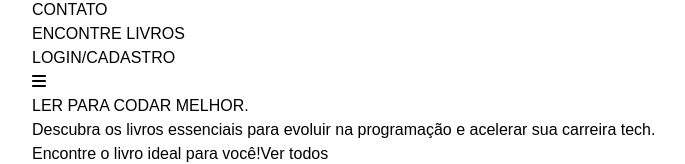
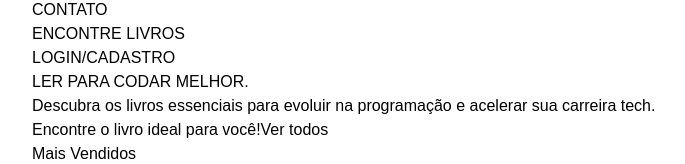
Before and after one commit to mateussfernando/livro-dev-web, a Next.js app: page / in a window 1280 px wide. Shown: the part 433-597 px from the top of the page, without its empty margins (80-765 px from the left). Built offline with nearby package versions, Linux system fonts and the light colour scheme.

Commit message:
melhorias gerais

```diff
--- a/src/app/layout.tsx
+++ b/src/app/layout.tsx
@@ -2,8 +2,8 @@ import { Metadata } from "next";
 import { Geist, Geist_Mono, Montserrat, Press_Start_2P } from "next/font/google";
 import "./reset.css";
 import "./globals.css";
-import { MobileBottomNav } from "@/components/layout/mobileBottomNav";
 import NavBar from "@/components/layout/navBar";
+import { MobileBottomNav } from "@/components/mobile/mobileBottomNav";
 
 const geistSans = Geist({
   variable: "--font-geist-sans",
--- a/src/app/page.tsx
+++ b/src/app/page.tsx
@@ -1,5 +1,5 @@
-import AboutSection from "@/components/aboutSection";
-import ProductCarousel from "@/components/productCarousel";
+import AboutSection from "@/components/mobile/aboutSection";
+import ProductCarousel from "@/components/mobile/productCarousel";
 import Image from "next/image";
 
 export default function Home() {
--- a/src/components/layout/navBar.tsx
+++ b/src/components/layout/navBar.tsx
@@ -1,17 +1,7 @@
-"use client";
 
 import Image from "next/image";
-import { useState } from "react";
-import { FontAwesomeIcon } from "@fortawesome/react-fontawesome";
-import { faBars, faXmark } from "@fortawesome/free-solid-svg-icons";
 
 export default function NavBar() {
-  const [menuOpen, setMenuOpen] = useState(false);
-
-  function toggleMenu() {
-    setMenuOpen((prev) => !prev);
-  }
-
   return (
     <nav className="flex justify-between items-center w-full pl-4 pr-8 py-4">
       {/* Logo */}
@@ -25,12 +15,8 @@ export default function NavBar() {
         />
       </div>
 
-      {/* Menu */}
-      <div
-        className={`${
-          menuOpen ? "top-[9%]" : "top-[-100%]"
-        } nav-links duration-500 md:static absolute bg-white md:min-h-fit min-h-[30vh] left-0 w-full md:w-auto flex items-center px-5`}
-      >
+      {/* Menu (escondido em telas menores) */}
+      <div className="hidden md:flex md:items-center md:gap-[4vw]">
         <ul className="flex md:flex-row flex-col md:items-center md:gap-[4vw] gap-1">
           <li><button className="text-black text-[20px] font-bold font-montserrat">INÍCIO</button></li>
           <li><button className="text-black text-[20px] font-bold font-montserrat">CONTATO</button></li>
@@ -38,15 +24,6 @@ export default function NavBar() {
           <li><button className="text-black text-[20px] font-bold font-montserrat">LOGIN/CADASTRO</button></li>
         </ul>
       </div>
-
-      {/* Ícone do Menu */}
-      <div className="flex items-center gap-6 lg:hidden">
-        <FontAwesomeIcon
-          icon={menuOpen ? faXmark : faBars}
-          className="text-3xl cursor-pointer text-black"
-          onClick={toggleMenu}
-        />
-      </div>
     </nav>
   );
 }
--- a/src/components/productCarousel.tsx
+++ b/src/components/mobile/productCarousel.tsx
@@ -1,10 +1,10 @@
-'use client';
+"use client";
 import React from "react";
 import { FontAwesomeIcon } from "@fortawesome/react-fontawesome";
 import { faStar as solidStar } from "@fortawesome/free-solid-svg-icons";
 import { faStar as regularStar } from "@fortawesome/free-regular-svg-icons";
 // import productsData from "../data/products.json"; // Importa os dados dos produtos a partir de um arquivo JSON
-import { productsData } from "../data/products";
+import { productsData } from "../../data/products";
 
 // Define a interface para as propriedades de um produto
 interface ProductProps {
@@ -29,7 +29,11 @@ class ProductCard extends React.Component<ProductProps> {
         {/* Área da imagem do produto */}
         <div className="h-[120px] bg-gray-200 flex items-center justify-center sm:h-[140px] md:h-[160px]">
           {image ? (
-            <img src={image} alt={title} className="w-full h-full object-cover" />
+            <img
+              src={image}
+              alt={title}
+              className="w-full h-full object-cover"
+            />
           ) : (
             <div className="text-gray-400 text-xs md:text-sm">Imagem</div>
           )}
@@ -42,7 +46,9 @@ class ProductCard extends React.Component<ProductProps> {
               <FontAwesomeIcon
                 key={i}
                 icon={i < rating ? solidStar : regularStar}
-                className={`w-3 h-3 md:w-4 md:h-4 ${i < rating ? "text-yellow-400" : "text-gray-300"}`}
+                className={`w-3 h-3 md:w-4 md:h-4 ${
+                  i < rating ? "text-yellow-400" : "text-gray-300"
+                }`}
               />
             ))}
           </div>
@@ -63,7 +69,7 @@ class ProductSection extends React.Component<ProductSectionProps> {
   render() {
     const { title, products } = this.props;
     return (
-      <div className="mb-6 md:mb-8">
+      <div className="mb-6 md:mb-8 md:hidden">
         {/* Título da seção */}
         <div className="flex items-center justify-between mb-3 md:mb-4">
           <h2 className="text-lg font-semibold text-gray-800 md:text-xl">
@@ -90,10 +96,14 @@ class ProductCarousel extends React.Component {
     return (
       <div className="w-full px-3 py-4 sm:px-4 md:container md:mx-auto md:px-4 md:py-6 lg:max-w-6xl">
         <ProductSection title="Mais Vendidos" products={maisVendidos} />
-        <ProductSection title="Melhores Avaliados" products={melhoresAvaliados} />
+        <ProductSection
+          title="Melhores Avaliados"
+          products={melhoresAvaliados}
+        />
       </div>
     );
   }
 }
+console.log(productsData);
 
 export default ProductCarousel;
```
Also changed, not shown: src/components/mobile/aboutSection.tsx (renamed from src/components/aboutSection.tsx), src/components/mobile/mobileBottomNav.tsx (renamed from src/components/layout/mobileBottomNav.tsx).
